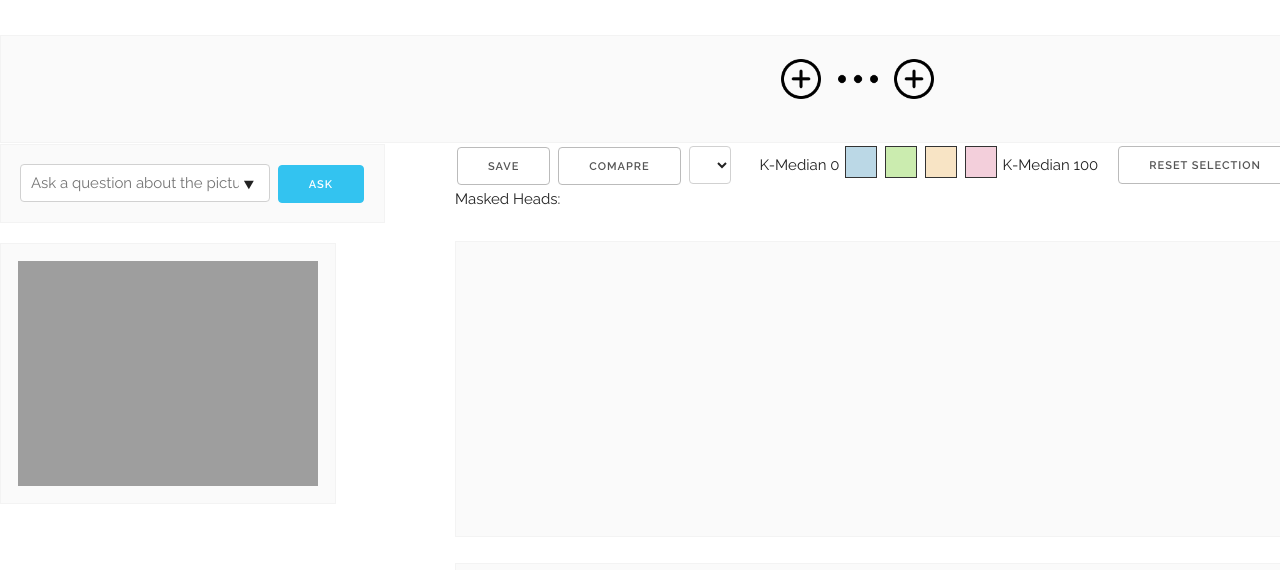
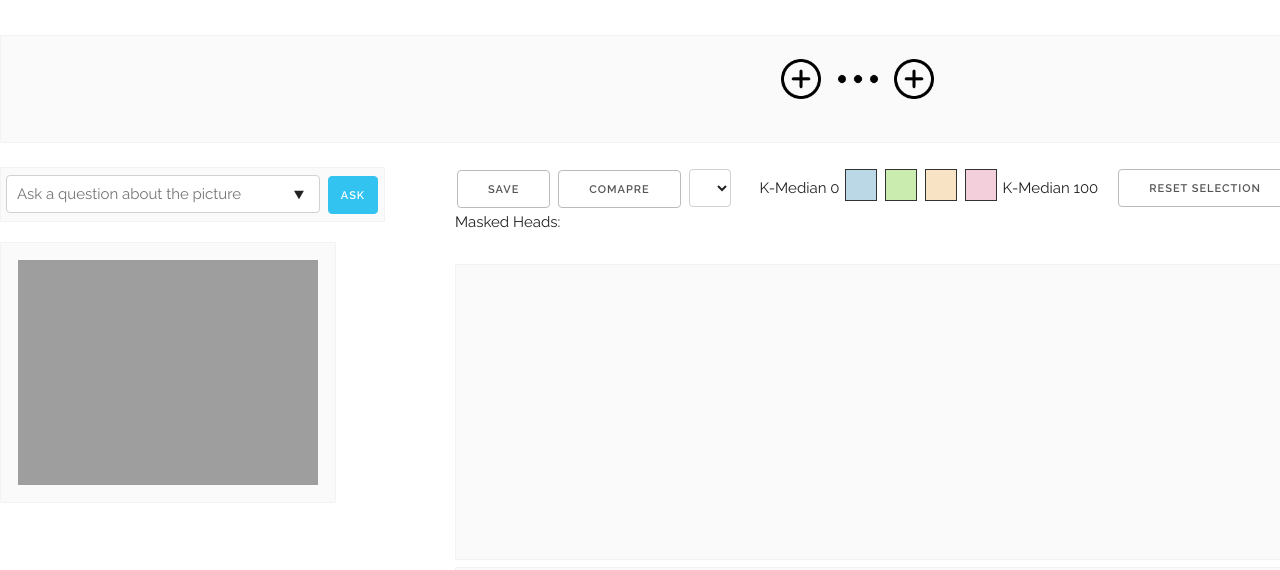
Before and after one commit to Theo-Jaunet/VisQA, a Flask app: template templates/index.html in a window 1280 px wide; the page is wider, and only the part inside the window is pictured. Shown: the top 570 px of that part. Before the commit the page ends 486 px from the top of that part, so only its background shows below. Run offline with Flask 2, Linux system fonts and the light colour scheme; the template is opened without the code that fills it, so the values that code supplies are empty; parts of the project's set-up code (start-up, migrations or seed data) failed here and were passed over.

Commit message:
design + mini fix

```diff
--- a/templates/index.html
+++ b/templates/index.html
@@ -139,15 +139,15 @@
         </div>
     </div>
 
-    <div class="row" style="margin-top: 0.1%;position: relative">
+    <div class="row" style="margin-top: 1.4%;position: relative">
         <div id="asker" class="three columns">
-            <div style=";background-color: #fafafa;border: thin solid #f3f3f3;padding: 1.125em;">
-                <input type="text" id="ask-quest" style="width: 250px"
+            <div style=";background-color: #fafafa;border: thin solid #f3f3f3;padding: .325em 0 .325em 0.2em;">
+                <input type="text" id="ask-quest" style="width: 314px"
                        placeholder="Ask a question about the picture" list="productName">
                 <datalist id="productName">
                     <option value="bob">bob</option>
                 </datalist>
-                <button class="button-primary" style="display:inline-block;" id="ask">Ask</button>
+                <button class="button-primary" style="display:inline-block;padding: 0 12px" id="ask">Ask</button>
             </div>
             <div style="width: 300px;height: 320px;margin-top:20px">
                 <canvas id="inVis"
@@ -602,13 +602,12 @@
 
     $("#plusTail").on("click", function () {
 
-        fillSide($("#tail"), order.slice(loadedImgs[0], loadedImgs[0]+20), false)
+        fillSide($("#tail"), order.slice(loadedImgs[0], loadedImgs[0] + 20), false)
 
     })
 
     $("#plusHead").on("click", function () {
-        fillSide($("#head"), order.slice(order.length - (loadedImgs[1] + 20), order.length - loadedImgs[1]), true)
-
+        fillSide($("#head"), order.slice(order.length+1 - (loadedImgs[1] + 20), order.length+1 - loadedImgs[1]).reverse(), true)
     })
 
 
@@ -633,8 +632,10 @@
 
         if (thead) {
             loadedImgs[1] += data.length
+            elem.animate({scrollLeft: 0}, 200);
         } else {
             loadedImgs[0] += data.length
+            elem.animate({scrollLeft: loadedImgs[0] * 60}, 200);
         }
 
     }
```
